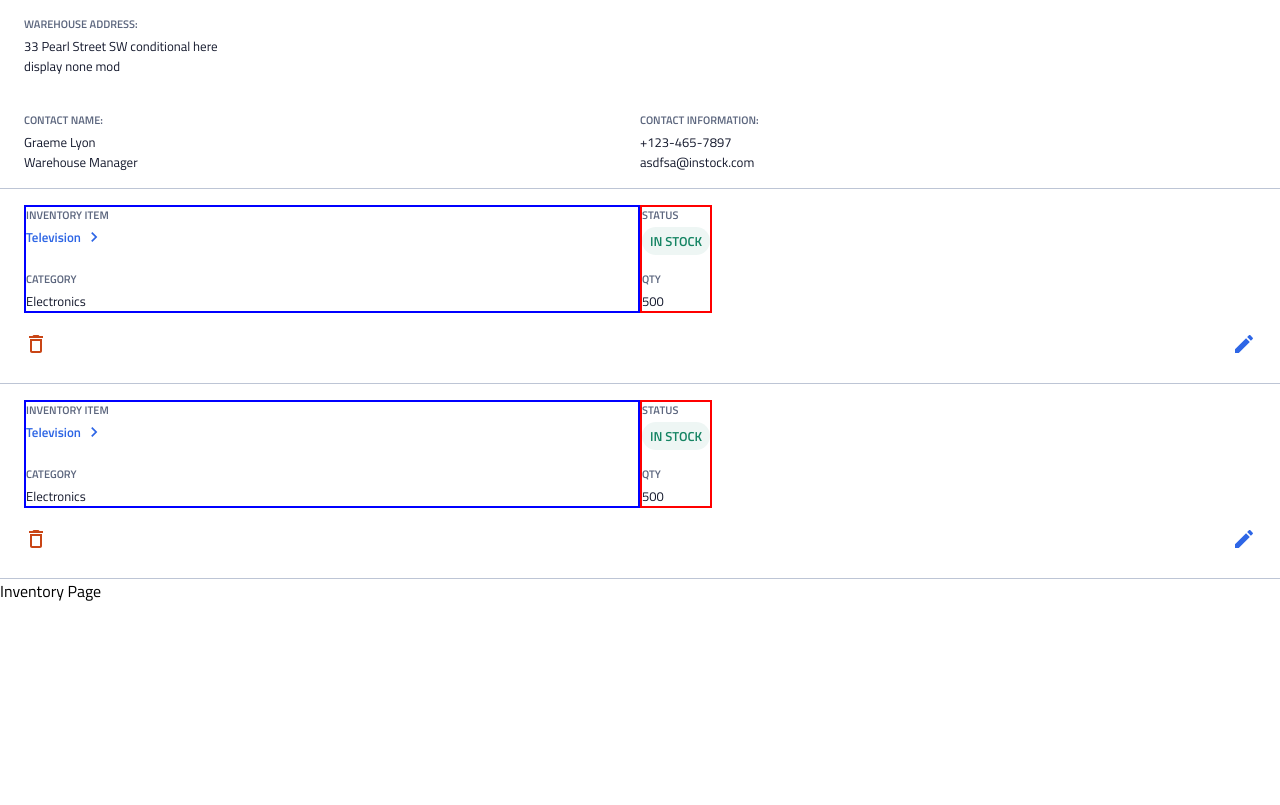
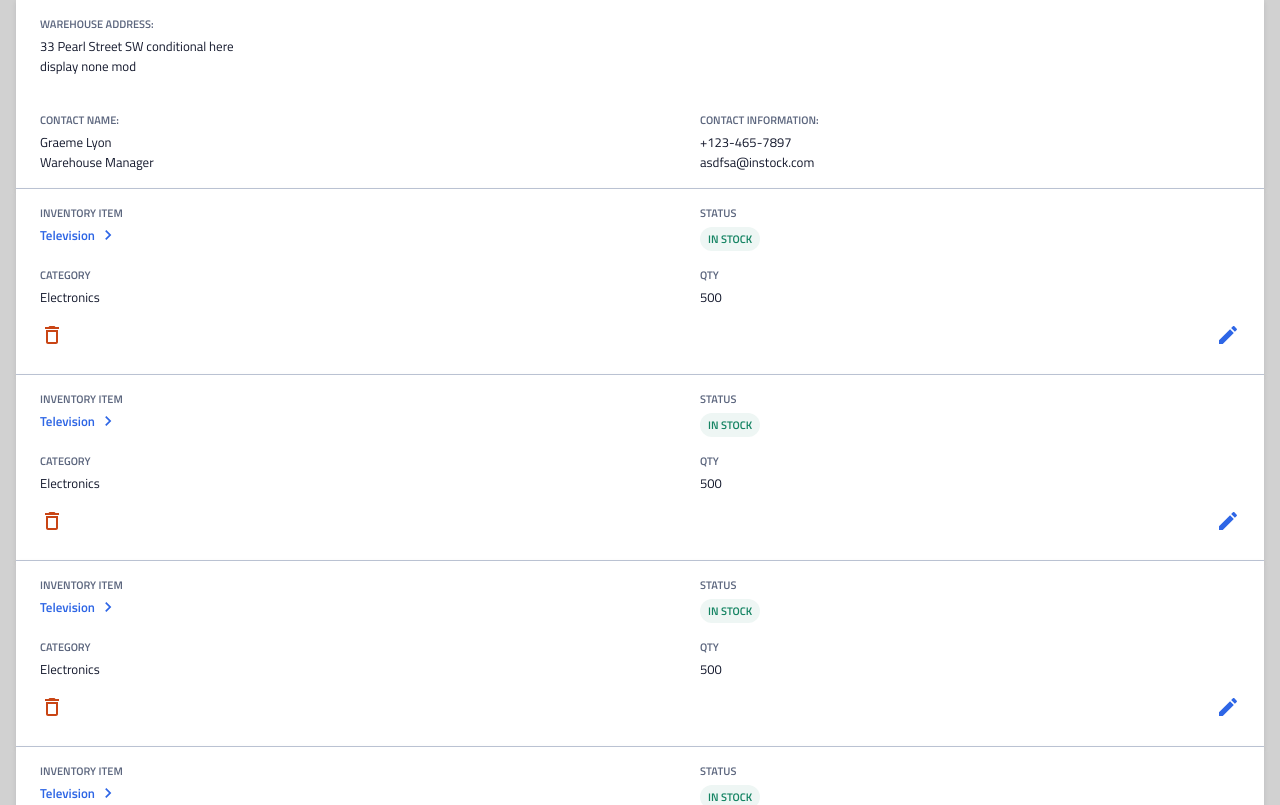
Before and after one commit to danlin0226/instock-merritt, a React (Create React App) app: page / in a window 1280 px wide. Shown: the top 805 px of the page. Built offline with nearby package versions, Linux system fonts and the light colour scheme.

Commit message:
refactor warehouseDetails and listingCard

```diff
--- a/src/components/listingsCard/ListingsCard.jsx
+++ b/src/components/listingsCard/ListingsCard.jsx
@@ -15,39 +15,33 @@ const ListingsCard = () => {
         <div>QTY</div>
         <div>ACTIONS</div>
       </div>
-      <div className="listingsCard__text-cont">
-        <div className="listingsCard__cont-left">
-          <div className="listingsCard__cont">
+      <div className="listingsCard__cont listingsCard__cont--first">
         <h4 className="listingsCard__title">INVENTORY ITEM</h4>
         <h3 className="listingsCard__text listingsCard__text--blue">
           Television{" "}
-              <img
-                className="listingsCard__chev"
-                src={chevronIcon}
-                alt="chevron"
-              />
+          <img className="listingsCard__chev" src={chevronIcon} alt="chevron" />
         </h3>
       </div>
+
       <div className="listingsCard__cont">
         <h4 className="listingsCard__title">CATEGORY</h4>
         <p className="listingsCard__text">Electronics</p>
       </div>
-        </div>
-        <div className="listingsCard__cont-right">
-          <div className="listingsCard__cont">
+
+      <div className="listingsCard__cont listingsCard__cont--second">
         <h4 className="listingsCard__title">STATUS</h4>
         {/* conditional for modifier needed */}
         <h4 className="listingsCard__text listingsCard__text--inStock">
           IN STOCK
         </h4>
       </div>
+
       <div className="listingsCard__cont">
         <h4 className="listingsCard__title">QTY</h4>
         <p className="listingsCard__text">500</p>
       </div>
-        </div>
-      </div>
-      <div className="listingsCard__icon-cont">
+
+      <div className="listingsCard__cont">
         <img src={trashIcon} alt="trashbin" />
         <img src={editIcon} alt="pencil" />
       </div>
--- a/src/components/listingsCard/ListingsCard.scss
+++ b/src/components/listingsCard/ListingsCard.scss
@@ -5,28 +5,36 @@
   @include main.m_thin-border-bottom;
   padding-top: 16px;
   padding-bottom: 27px;
+  background-color: main.$c_white;
+  box-shadow: 0px 2px 5px rgba(19, 24, 44, 0.1);
+
+  @include main.m_flex-row {
+    flex-wrap: wrap;
+    justify-content: space-between;
+    gap: 16px;
+  }
 
   &__header {
     display: none;
   }
 
-  &__text-cont {
-    @include main.m_flex-row;
-  }
+  &__cont {
+    width: 45%;
+    order: 4;
 
-  &__cont-left {
-    @include main.m_flex-column;
-    justify-content: space-between;
-    width: 50%;
-    gap: 20px;
-    border: 2px solid blue;
-  }
+    &--first {
+      order: 1;
+    }
 
-  &__cont-right {
-    @include main.m_flex-column;
-    justify-content: space-between;
-    gap: 16px;
-    border: 2px solid red;
+    &--second {
+      order: 2;
+    }
+
+    &:last-child {
+      width: 100%;
+      display: flex;
+      justify-content: space-between;
+    }
   }
 
   &__title {
@@ -49,54 +57,11 @@
       @include main.m_instock-label;
     }
     &--oos {
-      @include main.m_instock-label;
+      @include main.m_oos-label;
     }
   }
-
   &__chev {
     height: 20px;
     vertical-align: bottom;
   }
-
-  &__icon-cont {
-    @include main.m_flex-row;
-    justify-content: space-between;
-    margin-top: 19px;
-  }
 }
-
-@include main.bp_medium {
-  .listingsCard {
-    display: flex;
-    flex-direction: column;
-    border: 2px solid purple;
-
-    &__header {
-      display: flex;
-      justify-content: space-between;
-    }
-
-    &__title {
-      display: none;
-    }
-
-    &__cont-left,
-    &__cont-right {
-      @include main.m_flex-row;
-      gap: 0;
-      width: auto;
-      align-items: center;
-      //   margin-left: 20px;
-    }
-
-    &__text-cont {
-      @include main.m_flex-row;
-      border: 2px solid yellow;
-      width: 100%;
-    }
-
-    &__icon-cont {
-      margin: 0px;
-    }
-  }
-}
--- a/src/components/warehouse-details/WarehouseDetails.jsx
+++ b/src/components/warehouse-details/WarehouseDetails.jsx
@@ -1,4 +1,4 @@
-import React from "react";
+import React, { useState } from "react";
 import ListingsCard from "../listingsCard/ListingsCard";
 
 import "./WarehouseDetails.scss";
@@ -7,7 +7,6 @@ const warehouseDetails = () => {
   return (
     <div className="warehouseDetails">
       <section className="warehouseDetails__head">
-        <div className="warehouseDetails__top">
         <div className="warehouseDetails__cont">
           <h4 className="warehouseDetails__title">WAREHOUSE ADDRESS:</h4>
           <p className="warehouseDetails__text">
@@ -15,8 +14,7 @@ const warehouseDetails = () => {
           </p>
           <p className="warehouseDetails__text">display none mod</p>
         </div>
-        </div>
-        <div className="warehouseDetails__bottom">
+
         <div className="warehouseDetails__cont">
           <h4 className="warehouseDetails__title">CONTACT NAME:</h4>
           <p className="warehouseDetails__text">Graeme Lyon</p>
@@ -27,10 +25,12 @@ const warehouseDetails = () => {
           <p className="warehouseDetails__text">+123-465-7897</p>
           <p className="warehouseDetails__text">asdfsa@instock.com</p>
         </div>
-        </div>
       </section>
       {/* <section>labels</section> */}
       <section>
+        <ListingsCard />
+        <ListingsCard />
+        <ListingsCard />
         <ListingsCard />
         <ListingsCard />
       </section>
--- a/src/components/warehouse-details/WarehouseDetails.scss
+++ b/src/components/warehouse-details/WarehouseDetails.scss
@@ -1,21 +1,31 @@
 @use "../../main.scss";
 
 .warehouseDetails {
+  background-color: #d1d1d1;
+  @include main.m_pad_sizing_lr(16px);
+
   &__head {
-    @include main.m_flex-column;
+    background-color: main.$c_white;
+    box-shadow: 0px 2px 5px rgba(19, 24, 44, 0.1);
+
+    @include main.m_flex-row {
+      flex-wrap: wrap;
+      justify-content: space-between;
+    }
     @include main.m_pad_sizing_lr(24px);
     @include main.m_thin-border-bottom;
     @include main.m_sizing_topbot(padding-top, padding-bottom, 16px);
     gap: 36px;
   }
 
-  &__bottom {
-    @include main.m_flex-row;
+  &__cont {
+    width: 45%;
+
+    &:first-child {
+      width: 100%;
+    }
   }
 
-  &__cont {
-    flex: 1;
-  }
   &__title {
     color: main.$c_Slate;
     @include main.m_fontsize_lineh_weight(11px, 16px, 600);
--- a/src/styles/partials/_mixins.scss
+++ b/src/styles/partials/_mixins.scss
@@ -49,11 +49,13 @@
 @mixin flex-row {
   display: flex;
   flex-direction: row;
+  @content;
 }
 
 @mixin flex-column {
   display: flex;
   flex-direction: column;
+  @content;
 }
 
 @mixin thin-border-bottom {
@@ -65,13 +67,15 @@
   background-color: rgba($Green, 7%);
   border-radius: 20px;
   color: $Green;
-  font-weight: 600;
+  @include fontsize_lineh_weight(11px, 16px, 600);
+  //   text-align: center;
+  display: inline-block;
 }
 
 @mixin oos-label {
   padding: 4px 8px;
-  background-color: rgba($red, 7%);
+  background-color: rgba($Red, 7%);
   border-radius: 20px;
-  color: $red;
-  font-weight: 600;
+  color: $Red;
+  @include fontsize_lineh_weight(11px, 16px, 600);
 }
```
Lines whose indentation alone changed are shown as unchanged.
